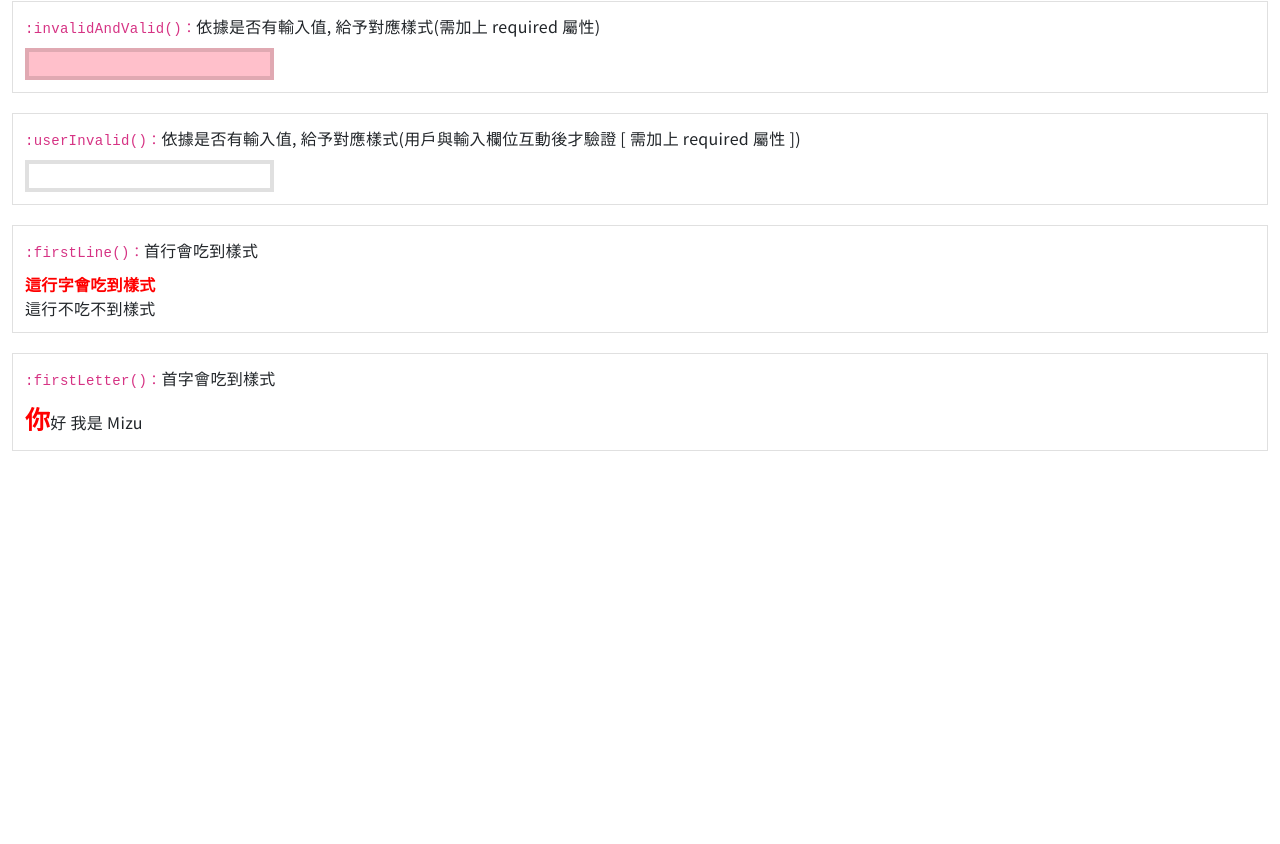
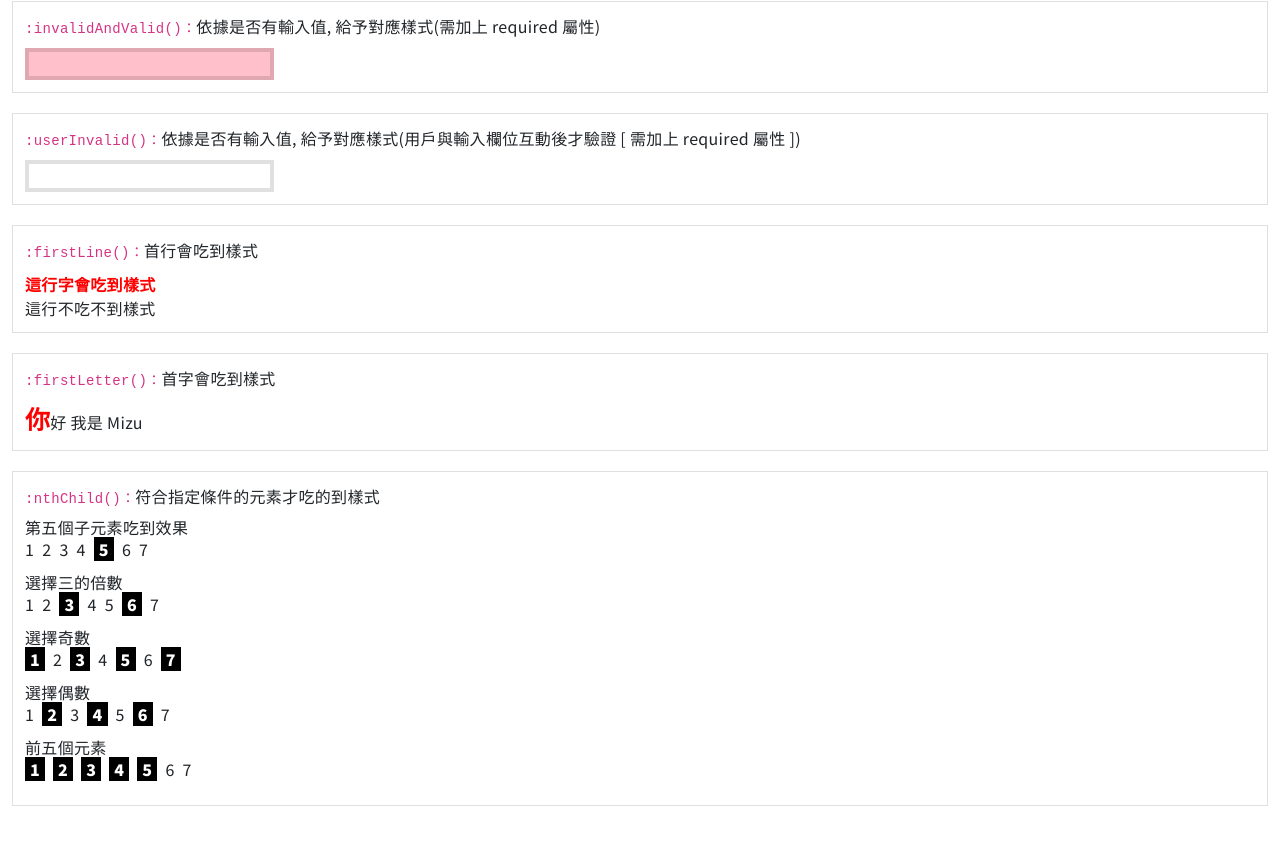
Before and after one commit to MizuYang/css-test, a Vue app: page /#/css/pseudoClasses in a window 1280 px wide. Shown: the part 1193-2037 px from the top of the page. Before the commit the page ends 1704 px from the top, so only its background shows below. Built offline with nearby package versions, Linux system fonts and the light colour scheme.

Commit message:
新增 :nth-child()

```diff
--- /dev/null
+++ b/src/components/css/pseudoClasses/NthChild.vue
@@ -0,0 +1,113 @@
+<script setup></script>
+
+<template>
+  <section class="mt-5 my-2">
+    <div class="d-flex aling-items-center mb-2">
+      <slot name="title"></slot>
+      <slot name="content"></slot>
+    </div>
+
+    <!-- 第五個子元素吃到效果 -->
+    <div class="mb-3">
+      <h3>第五個子元素吃到效果</h3>
+      <ul class="test-nth-child-5 d-flex align-items-center">
+        <li class="me-2">1</li>
+        <li class="me-2">2</li>
+        <li class="me-2">3</li>
+        <li class="me-2">4</li>
+        <li class="me-2">5</li>
+        <li class="me-2">6</li>
+        <li class="me-2">7</li>
+      </ul>
+    </div>
+
+    <!-- 選擇三的倍數 -->
+    <div class="mb-3">
+      <h3>選擇三的倍數</h3>
+      <ul class="test-nth-child-3n d-flex align-items-center">
+        <li class="me-2">1</li>
+        <li class="me-2">2</li>
+        <li class="me-2">3</li>
+        <li class="me-2">4</li>
+        <li class="me-2">5</li>
+        <li class="me-2">6</li>
+        <li class="me-2">7</li>
+      </ul>
+    </div>
+
+    <!-- 選擇奇數 -->
+    <div class="mb-3">
+      <h3>選擇奇數</h3>
+      <ul class="test-nth-child-odd d-flex align-items-center">
+        <li class="me-2">1</li>
+        <li class="me-2">2</li>
+        <li class="me-2">3</li>
+        <li class="me-2">4</li>
+        <li class="me-2">5</li>
+        <li class="me-2">6</li>
+        <li class="me-2">7</li>
+      </ul>
+    </div>
+
+    <!-- 選擇偶數 -->
+    <div class="mb-3">
+      <h3>選擇偶數</h3>
+      <ul class="test-nth-child-even d-flex align-items-center">
+        <li class="me-2">1</li>
+        <li class="me-2">2</li>
+        <li class="me-2">3</li>
+        <li class="me-2">4</li>
+        <li class="me-2">5</li>
+        <li class="me-2">6</li>
+        <li class="me-2">7</li>
+      </ul>
+    </div>
+
+    <!-- 前五個元素 -->
+    <div class="mb-3">
+      <h3>前五個元素</h3>
+      <ul class="test-nth-child-6 d-flex align-items-center">
+        <li class="me-2">1</li>
+        <li class="me-2">2</li>
+        <li class="me-2">3</li>
+        <li class="me-2">4</li>
+        <li class="me-2">5</li>
+        <li class="me-2">6</li>
+        <li class="me-2">7</li>
+      </ul>
+    </div>
+  </section>
+</template>
+
+<style lang='scss' scope>
+.test-nth-child-5 > li:nth-child(5) {
+  color: #fff;
+  background-color: #000;
+  font-weight: 900;
+  padding: 0 5px;
+}
+.test-nth-child-3n > li:nth-child(3n) {
+  color: #fff;
+  background-color: #000;
+  font-weight: 900;
+  padding: 0 5px;
+}
+.test-nth-child-odd > li:nth-child(odd) {
+  color: #fff;
+  background-color: #000;
+  font-weight: 900;
+  padding: 0 5px;
+}
+.test-nth-child-even > li:nth-child(even) {
+  color: #fff;
+  background-color: #000;
+  font-weight: 900;
+  padding: 0 5px;
+}
+.test-nth-child-6 > li:nth-child(-n+5) {
+  color: #fff;
+  background-color: #000;
+  font-weight: 900;
+  padding: 0 5px;
+}
+</style>
--- a/src/views/css/items/PseudoClasses.vue
+++ b/src/views/css/items/PseudoClasses.vue
@@ -85,6 +85,12 @@ const demoData = reactive({
     title: ':firstLetter()',
     content: '首字會吃到樣式',
     component: ''
+  },
+  nthChild: {
+    fileName: 'NthChild',
+    title: ':nthChild()',
+    content: '符合指定條件的元素才吃的到樣式',
+    component: ''
   }
 })
 
```
